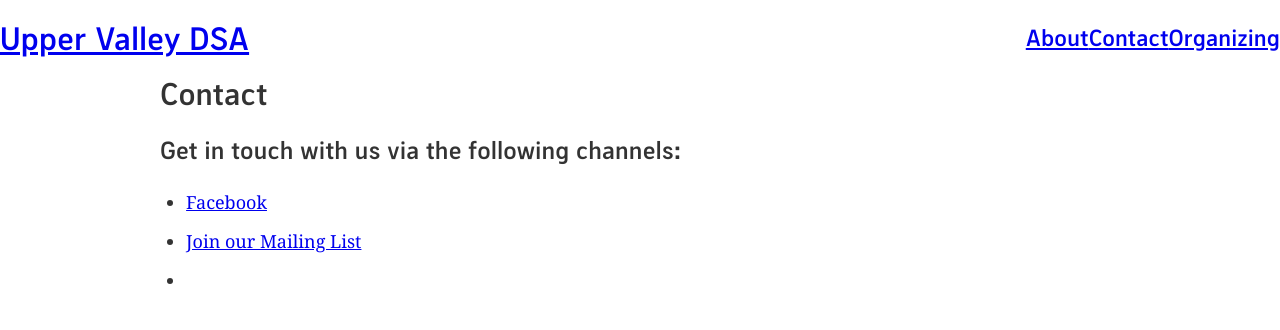
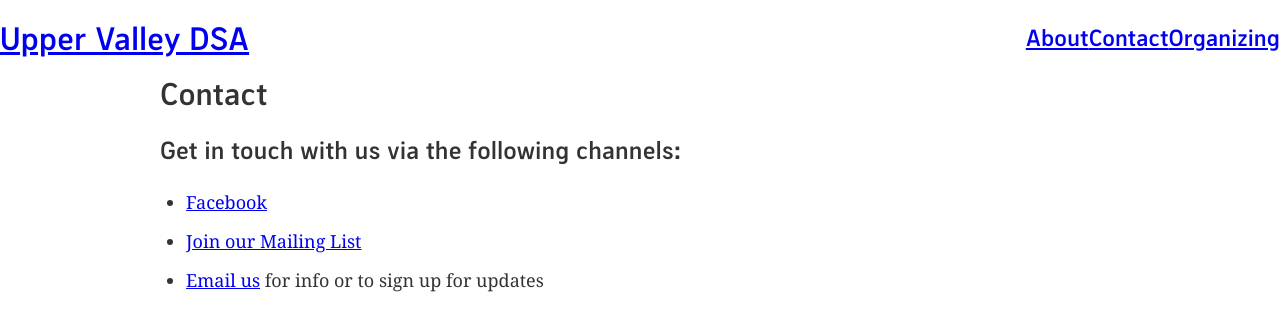
Before and after one commit to uppervalleydsa/uppervalleydsa.org, a Gatsby site: page /contact/ in a window 1280 px wide. Built offline with nearby package versions, Linux system fonts and the light colour scheme; Gatsby itself is replaced by a stand-in of ours; some packages are replaced by stand-ins of ours.

Commit message:
Update Content Page “contact”

```diff
--- a/content/pages/contact.md
+++ b/content/pages/contact.md
@@ -6,4 +6,4 @@ url: /contact/
 
 * [Facebook](https://facebook.com/upper-valley-dsa)
 * [Join our Mailing List](mailto:upper-valley-dsa-bulletins+subscribe@googlegroups.com)
-*
+* [Email us](mailto:uppervalleydsa@gmail.com) for info or to sign up for updates
```
